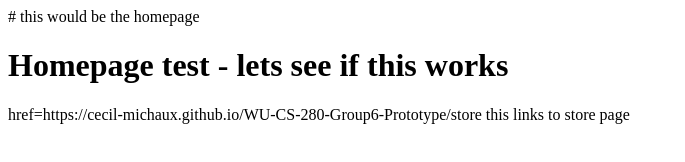
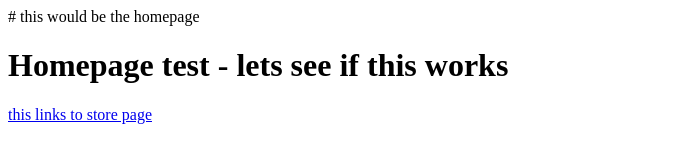
Before and after one commit to Cecil-Michaux/WU-CS-280-Group6-Prototype, a plain HTML site: page index.html in a window 1280 px wide. Shown: the whole page, without its empty margins (0-685 px from the left). Drawn offline with Linux system fonts and the light colour scheme.

Commit message:
hopefully fixed syntax

```diff
--- a/index.html
+++ b/index.html
@@ -10,7 +10,7 @@
 <body>
     <h1>Homepage test - lets see if this works</h1>
 
-    <a>href=https://cecil-michaux.github.io/WU-CS-280-Group6-Prototype/store this links to store page</a>
+    <a href=https://cecil-michaux.github.io/WU-CS-280-Group6-Prototype/store> this links to store page</a>
 
 </body>
 
```
Also changed, not shown: store.html (+1 -1 lines).
